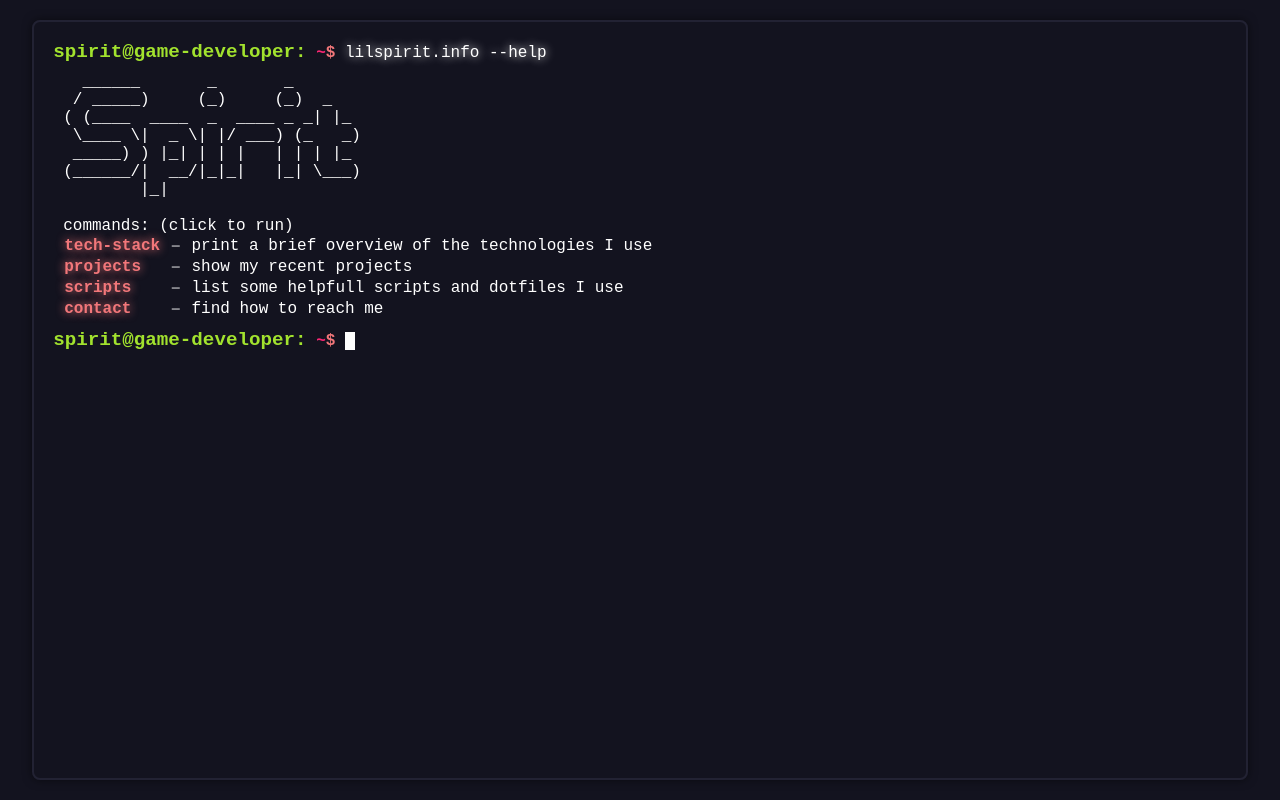
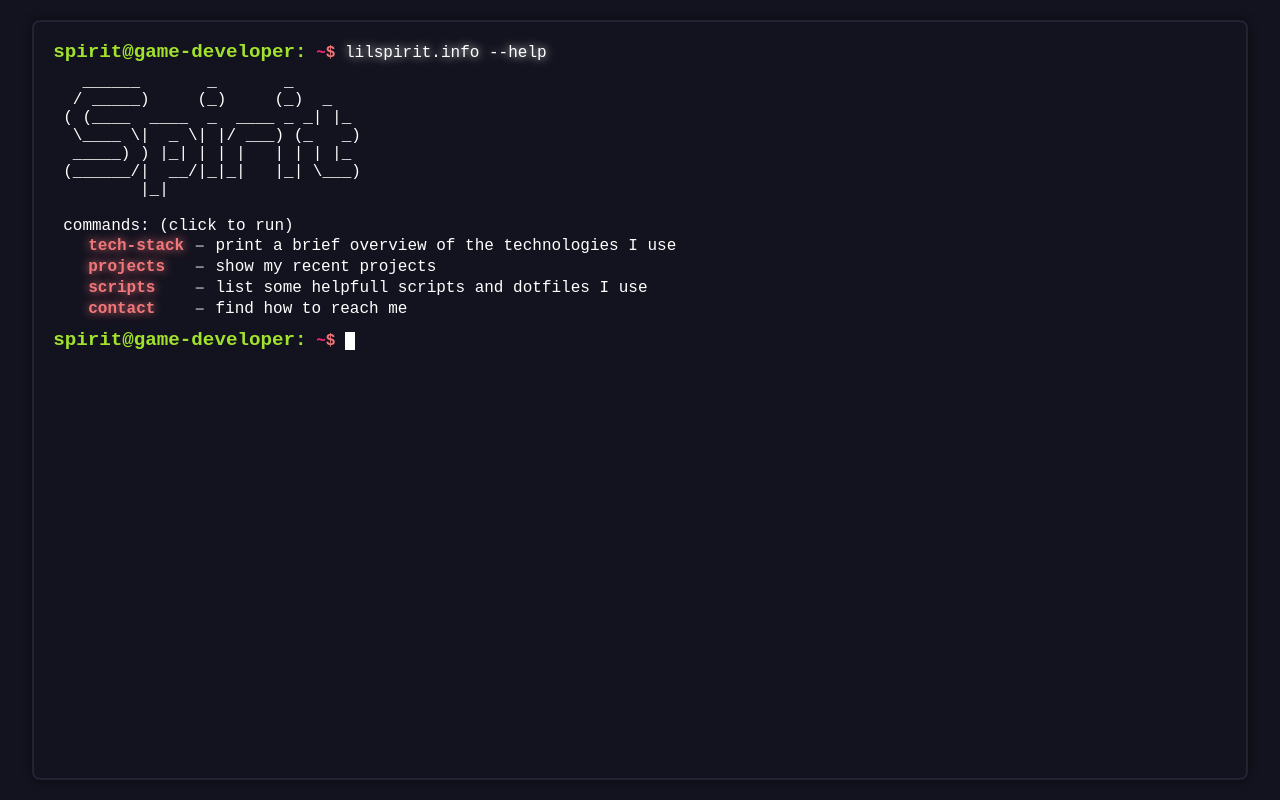
Before and after one commit to spirit-x64/amr-dev.info, a website: page public/index.html in a window 1280 px wide. Drawn offline with Linux system fonts and the light colour scheme.

Commit message:
add padding for lists

```diff
--- a/public/style.css
+++ b/public/style.css
@@ -7,6 +7,10 @@ body {
   justify-content: center;
   align-items: center;
   min-height: 100vh;
+}
+
+.list-container {
+  padding-inline: 1.5rem;
 }
 
 .output {
```
